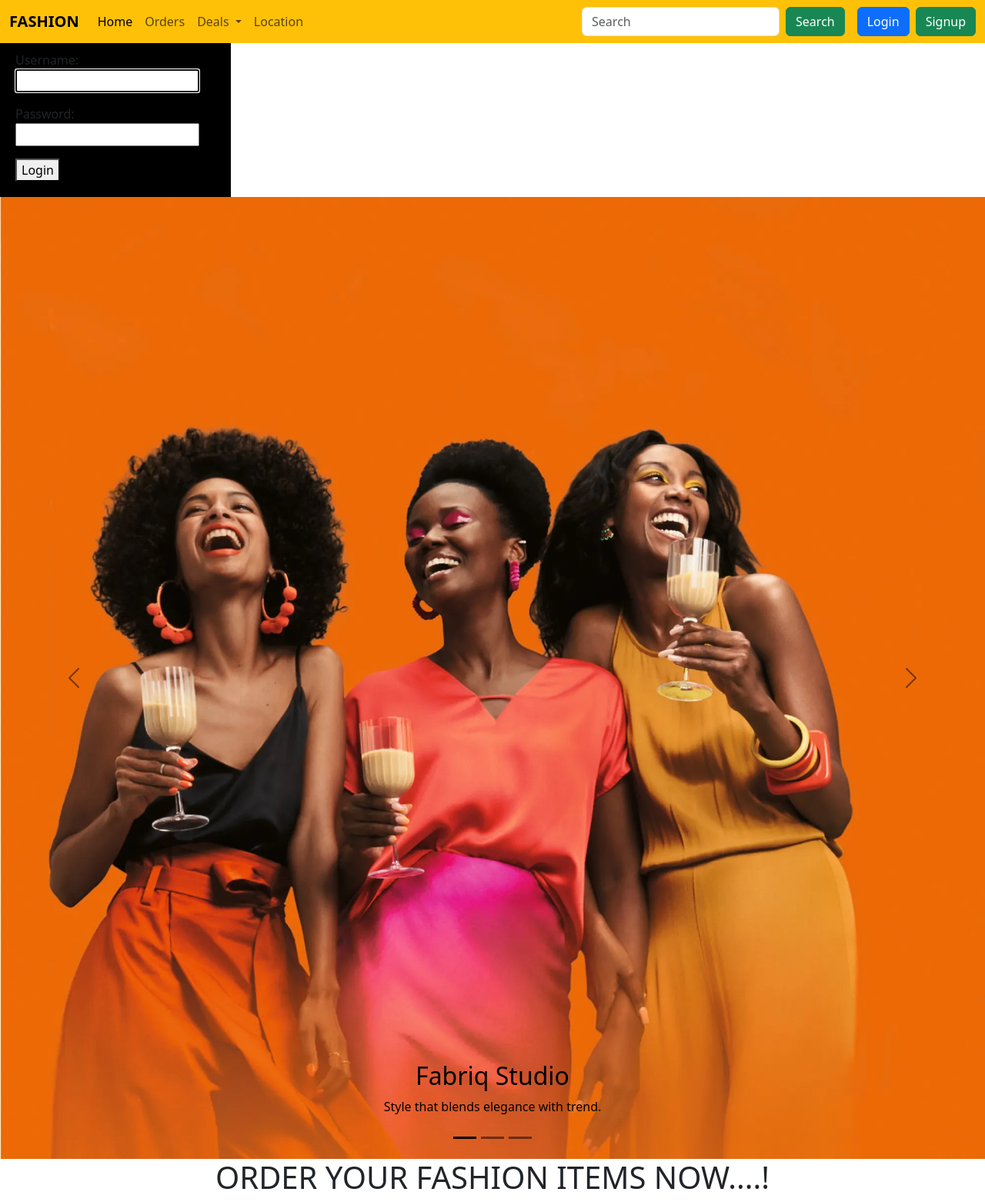
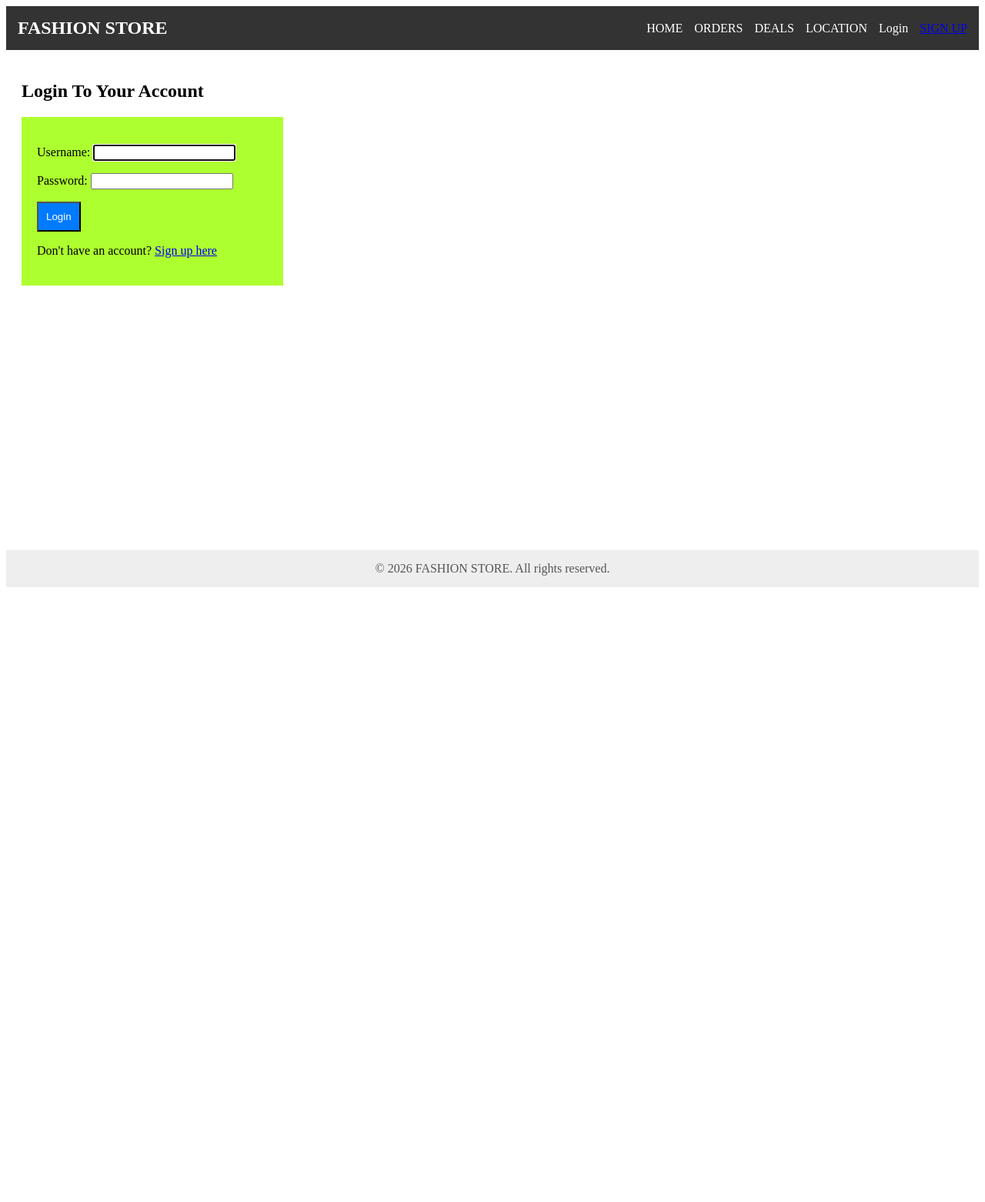
Before and after one commit to s-nj-na/fashionweb, a Django app: page /login/ in a window 1280 px wide. Shown: the whole page at 77% size. After the commit the page ends 763 px from the top, so only its background shows below. Run offline with Django 5.2, Linux system fonts and the light colour scheme; some libraries are stand-ins or nearby versions.

Commit message:
fixed:new

```diff
--- a/myproject/myapp/forms.py
+++ b/myproject/myapp/forms.py
@@ -1,9 +1,7 @@
 from django import forms
-from.models import Fashion
-
+from .models import Fashion
 
 class FashionForm(forms.ModelForm):
-
     class Meta:
         model = Fashion
-        fields = ['title', 'description']
+        fields = ['title', 'description', 'price', 'image']
--- /dev/null
+++ b/myproject/myapp/templates/base.html
@@ -0,0 +1,48 @@
+<!DOCTYPE html>
+<html lang="en">
+<head>
+    <meta charset="UTF-8">
+    <title>FASHION STORE</title>
+</head>
+<body>
+
+    <!-- Dark styled Navigation Bar matching your design structure -->
+    <nav style="background-color: #333; color: white; padding: 15px; display: flex; justify-content: space-between; align-items: center;">
+        <h2 style="margin: 0;">FASHION STORE</h2>
+
+        <div style="display: flex; gap: 15px; align-items: center;">
+            <a href="{% url 'home' %}" style="color: white; text-decoration: none;">HOME</a>
+            <a href="#" style="color: white; text-decoration: none;">ORDERS</a>
+            <a href="#" style="color: white; text-decoration: none;">DEALS</a>
+            <a href="#" style="color: white; text-decoration: none;">LOCATION</a>
+
+            {% if user.is_authenticated %}
+                <span style="margin-left: 10px;">Welcome, {{ user.username }}!</span>
+                <form action="{% url 'logout' %}" method="POST" style="display: inline; margin: 0;">
+                    {% csrf_token %}
+                    <button type="submit" style="background: #e74c3c; color: white; border: none; padding: 5px 10px; cursor: pointer; border-radius: 4px;">Logout</button>
+                </form>
+            {% else %}
+                <a href="{% url 'login' %}" style="color: white; text-decoration: none;">Login</a>
+                <!-- Orange accent highlight for the Sign Up button to stand out -->
+                <a class="btn btn-light btn-sm text-dark px-3 fw-bold" href="{% url 'signup' %}">
+    SIGN UP
+</a>
+            {% endif %}
+        </div>
+    </nav>
+
+    <!-- Main Dynamic Content Block where index, signup, and login templates inject their files -->
+    <main style="padding: 20px; min-height: 70vh;">
+        {% block content %}
+
+        {% endblock %}
+    </main>
+
+    <!-- Footer for FASHION STORE -->
+    <footer style="background-color: #eee; padding: 15px; margin-top: 50px; text-align: center;">
+        <p style="margin: 0; color: #555;">&copy; 2026 FASHION STORE. All rights reserved.</p>
+    </footer>
+
+</body>
+</html>
--- a/myproject/myapp/templates/index.html
+++ b/myproject/myapp/templates/index.html
@@ -4,84 +4,70 @@
 {% load static %}
     <meta charset="UTF-8">
     <meta name="viewport" content="width=device-width, initial-scale=1.0">
-    <link rel="stylesheet" href="{% static 'css/bootstrap.css'%}">
-    <link rel="stylesheet" href="{% static 'css/style.css'%}">
-    <title>FASHION STORE</title>
+    <link rel="stylesheet" href="{% static 'css/bootstrap.css' %}">
+    <link  rel="stylesheet" href="{% static 'css/style.css' %}">
+    <title>TASTY CAFE..</title>
 </head>
 <body>
-
-   <!..nav bar...>
-
-   <nav class="navbar navbar-expand-lg navbar-light bg-warning fixed-top">
+  <!--NAV_BAR-->
+<nav class="navbar navbar-expand-lg bg-warning fixed-top">
   <div class="container-fluid">
-    <a class="navbar-brand text-black fw-bold" href="#">FASHION</a>
+    <a class="navbar-brand text-white fw-bold" href="#">FASHION STORE</a>
     <button class="navbar-toggler" type="button" data-bs-toggle="collapse" data-bs-target="#navbarSupportedContent" aria-controls="navbarSupportedContent" aria-expanded="false" aria-label="Toggle navigation">
       <span class="navbar-toggler-icon"></span>
     </button>
     <div class="collapse navbar-collapse" id="navbarSupportedContent">
       <ul class="navbar-nav me-auto mb-2 mb-lg-0">
         <li class="nav-item">
-          <a class="nav-link active" aria-current="page" href="#carouselExampleDark">Home</a>
+          <a class="nav-link active text-white" aria-current="page" href="#carouselExampleCaptions">HOME</a>
         </li>
         <li class="nav-item">
-          <a class="nav-link" href="#order">Orders</a>
+          <a class="nav-link text-white" href="#order">ORDERS</a>
         </li>
         <li class="nav-item dropdown">
-          <a class="nav-link dropdown-toggle" href="#" role="button" data-bs-toggle="dropdown" aria-expanded="false">
-            Deals
+          <a class="nav-link dropdown-toggle text-white" href="#" role="button" data-bs-toggle="dropdown" aria-expanded="false">
+            DEALS
           </a>
           <ul class="dropdown-menu">
-            <li><a class="dropdown-item" href="#">Action</a></li>
+            <li><a class="dropdown-item text-white" href="#">Action</a></li>
             <li><a class="dropdown-item" href="#">Another action</a></li>
             <li><hr class="dropdown-divider"></li>
             <li><a class="dropdown-item" href="#">Something else here</a></li>
           </ul>
         </li>
+        <!--authentication-->
+        <ul class="navbar-nav ms-auto mb-2 mb-lg-0 me-3">
+        {% if user.is_authenticated %}
+          <li class="nav-item d-flex align-items-center">
+            <span class="nav-link text-white fw-semibold me-2">Welcome, {{ user.username }}!</span>
+          </li>
           <li class="nav-item">
-          <a class="nav-link " href="#footer" aria-disabled="true">Location</a>
+            <form action="{% url 'logout' %}" method="POST" class="d-inline">
+              {% csrf_token %}
+              <button type="submit" class="btn btn-outline-light btn-sm px-3" style="border-radius: 20px;">LOGOUT</button>
+            </form>
+          </li>
+        {% else %}
+          <li class="nav-item">
+            <a class="nav-link text-white me-2" href="{% url 'login' %}">LOGIN</a>
+          </li>
+          <li class="nav-item">
+            <a class="btn btn-light btn-sm text-dark px-3 fw-bold" href="{% url 'signup' %}" style="border-radius: 20px;">SIGN UP</a>
+          </li>
+        {% endif %}
+      </ul>
+        <li class="nav-item">
+          <a class="nav-link text-white" href="#footer" aria-disabled="true">LOCATION</a>
         </li>
       </ul>
-
-     <form class="d-flex me-3" role="search">
+      <form class="d-flex" role="search">
         <input class="form-control me-2" type="search" placeholder="Search" aria-label="Search"/>
         <button class="btn btn-success" type="submit">Search</button>
       </form>
-
-<div class="d-flex align-items-center">
-
-{% if user.is_authenticated %}
-
-    <span class="me-3">
-        Welcome, {{ user.username }}!
-    </span>
-
-    <form action="{% url 'logout' %}" method="POST" style="display:inline;">
-        {% csrf_token %}
-        <button class="btn btn-danger" type="submit">
-            Logout
-        </button>
-    </form>
-
-{% else %}
-
-    <a href="{% url 'login' %}" class="btn btn-primary me-2">
-        Login
-    </a>
-
-    <a href="{% url 'signup' %}" class="btn btn-success">
-        Signup
-    </a>
-
-{% endif %}
-
     </div>
   </div>
-  </div>
-
 </nav>
 
-{% block content %}
-{% endblock %}
 
 <!-- carousel... -->
 
@@ -126,13 +112,18 @@
 
 
 
-<!-- orders... -->
+<!-- Order Section -->
 
-
-
+{% if user.is_authenticated %}
 
 <div class="container" id="order">
-    <h1 class="text-center">ORDER YOUR FASHION ITEMS NOW....!</h1>
+    <h1 class="text-center">ORDER YOUR PRODUCTS NOW....!</h1>
+
+    <div class="mb-3">
+        <a href="{% url 'add_product' %}" class="btn btn-success btn-sm">
+            + Add Product
+        </a>
+    </div>
 
     <div class="row">
 
@@ -141,36 +132,36 @@
         <div class="col-md-4 my-3">
             <div class="card text-center border-2 border-warning h-100">
 
-                <!-- item Image -->
                 <img src="{{ item.image.url }}"
                      class="card-img-top"
                      alt="{{ item.title }}"
-                     style="height: 400px; object-fit: cover;">
+                     style="height:220px; object-fit:cover;">
 
-                <div class="card-body d-flex flex-column">
+                <div class="card-body">
+                    <h5>{{ item.title }}</h5>
 
-                    <!-- item Title -->
-                    <h5 class="card-title">
-                        {{ item.title }}
-                    </h5>
+                    <p>{{ item.description }}</p>
 
-                    <!-- item Description -->
-                    <p class="card-text">
-                        {{ item.description }}
-                    </p>
-
-                    <!-- Price + Button -->
-                    <div class="mt-auto">
                     <h5 class="text-danger">
                         Rs: {{ item.price }}
                     </h5>
+                    <a href="#"
+                      class="btn btn-primary btn-sm"
+                      onclick="alert('Thank you, {{ user.username }}! Your {{ item.title }} order has been placed successfully. 😊\n\nWe will deliver it soon.')">
+                        Order Now
+                    </a>
 
-                        <a href="#" class="btn btn-primary">
-                            Order Now
+                    <a href="{% url 'edit_product' item.id %}"
+                       class="btn btn-warning btn-sm">
+                        Edit
+                    </a>
+
+                    <a href="{% url 'delete_product' item.id %}"
+                       class="btn btn-danger btn-sm">
+                        Delete
                     </a>
                 </div>
 
-                </div>
             </div>
         </div>
 
@@ -179,13 +170,40 @@
     </div>
 </div>
 
+{% else %}
 
+<div class="container mt-5">
+    <h3 class="text-center text-danger">
+        Please Login or Sign Up to View our Products and Place Orders.
+    </h3>
+</div>
 
+{% endif %}
+ <!--footer-->
 
-    <!...Bootstarp js files...>
+<div class="container-fluid  bg-warning" id="footer">
+  <div class="row">
+    <h1 class="text-center">LOCATION</h1>
+    <div class="col-6">
+      <h1 class="text-white">FASHION STORE</h1>
+      <h4>Kochi</h4>
+      <h4>Kerala</h4>
+      <p>Tel: 04864 022335</p>
+      <p>Email: fashionstore@email.com</p>
+      <p>Website: www.fashionstore.com</p>
+    </div>
+    <div class="col-md-6 text-end">
+      <iframe src="https://www.google.com/maps/embed?pb=!1m18!1m12!1m3!1d251479.4974783002!2d76.13730669065167!3d9.986500065067563!2m3!1f0!2f0!3f0!3m2!1i1024!2i768!4f13.1!3m3!1m2!1s0x3b080d514abec6bf%3A0xbd582caa5844192!2sKochi%2C%20Kerala!5e0!3m2!1sen!2sin!4v1778521121421!5m2!1sen!2sin" width="300" height="300" style="border: 1px;;" allowfullscreen="" loading="lazy" referrerpolicy="no-referrer-when-downgrade"></iframe>
+    </div>
+  </div>
+</div>
+
+<!--boostrap js-->
   <script src="https://cdn.jsdelivr.net/npm/@popperjs/core@2.11.8/dist/umd/popper.min.js" integrity="sha384-I7E8VVD/ismYTF4hNIPjVp/Zjvgyol6VFvRkX/vR+Vc4jQkC+hVqc2pM8ODewa9r" crossorigin="anonymous"></script>
 
-    <script src="{% static 'js/bootstrap.bundle.min.js' %}"></script>
+  <script src="{% static 'js/bootstrap.js' %}"></script>
 
 </body>
 </html>
+</div>
+</div>
--- a/myproject/myapp/templates/login.html
+++ b/myproject/myapp/templates/login.html
@@ -1,13 +1,22 @@
-{% extends "index.html" %}
+{% extends 'base.html' %}
 
-   { {% block content %}
-        <h2>Login</h2>
-        <div style ="background-color: black; padding: 20px; width: 300px; ">
-            <form method="post">
-                {% csrf_token %}
-                {{ form.as_p }}
-                <button type="submit">Login</button>
-            </form>
-        </div>
+{% block content %}
 
-    {% endblock %}}
+<h2>Login To Your Account</h2>
+
+<div style="background-color: greenyellow; padding: 20px; width: 300px;">
+    <form method="POST">
+        {% csrf_token %}
+        {{ form.as_p }}
+        <button type="submit" style="padding: 10px; background-color: #007bff; color: white;">
+            Login
+        </button>
+    </form>
+
+    <p>
+        Don't have an account?
+        <a href="{% url 'signup' %}">Sign up here</a>
+    </p>
+</div>
+
+{% endblock %}
--- a/myproject/myapp/urls.py
+++ b/myproject/myapp/urls.py
@@ -1,17 +1,14 @@
 from django.urls import path
 from . import views
-from .views import TaskListView,TaskDetailView
-from django.contrib.auth import views as auth_views
 
 urlpatterns = [
-    path("", TaskListView.as_view(), name="hello"),
-    path('hello/', TaskListView.as_view(), name='base'),
+    path('', views.home, name='home'),
 
-
-    path('task/<int:pk>/', TaskDetailView.as_view(), name='task_detail'),
-    #login and logout urls
-    path('login/', auth_views.LoginView.as_view(template_name='login.html'), name='login'),
-    path('logout/', auth_views.LogoutView.as_view(), name='logout'),
-    #signup url
+    path('order/', views.order, name='order'),
     path('signup/', views.signup, name='signup'),
+    path('login/', views.login_view, name='login'),
+    path('logout/', views.logout, name='logout'),
+    path('add_product/', views.add_product, name='add_product'),
+    path('edit/<int:id>/', views.edit_product, name='edit_product'),
+    path('delete/<int:id>/', views.delete_product, name='delete_product'),
 ]
--- a/myproject/myapp/views.py
+++ b/myproject/myapp/views.py
@@ -1,42 +1,16 @@
-from django.shortcuts import render , redirect
-from django.contrib.auth.forms import UserCreationForm
-from django.contrib.auth import login, authenticate
-from django.http import HttpResponse
-from django.contrib.auth.decorators import login_required
+from django.shortcuts import render, redirect
+from django.contrib.auth import login as auth_login, logout as auth_logout
+from django.contrib.auth.forms import UserCreationForm, AuthenticationForm
 from .models import Fashion
-from .forms import FashionForm
 
-from django.views.generic import ListView,DetailView
-from django.contrib.auth.mixins import LoginRequiredMixin
-# Create your views here.
-class TaskListView(LoginRequiredMixin,ListView):
-    model=Fashion
-    template_name='hello'
-    context_object_name='fashions_list'
-
-    def get_context_data(self, **kwargs):
-         context = super().get_context_data(**kwargs)
-         context['task_form']=FashionForm()
-         return context
-
-    def post(self,request,*args,**kwargs):
-      form=FashionForm(request.POST)
-      if form.is_valid():
-            form.save()
-            return redirect('hello')
-
-      return self.get(request,*args,**kwargs)
-
-class TaskDetailView(LoginRequiredMixin,DetailView):
-    model=Fashion
-    template_name='fashion_details.html'
-    context_object_name='fashion'
+def order(request):
+    fashion_items = Fashion.objects.all()
+    return render(request, 'order.html', {'fashion_items': fashion_items})
 
 
-
-
-
-
+def home(request):
+    fashion_items = Fashion.objects.all()
+    return render(request, 'index.html', {'fashion_items': fashion_items})
 
 
 def signup(request):
@@ -44,10 +18,61 @@ def signup(request):
         form = UserCreationForm(request.POST)
         if form.is_valid():
             user = form.save()
-            login(request, user)
-            return redirect('hello')
+            auth_login(request, user)
+            return redirect('home')
     else:
         form = UserCreationForm()
+
     return render(request, 'signup.html', {'form': form})
 
-# Create your views here.
+
+def login_view(request):
+    if request.method == 'POST':
+        form = AuthenticationForm(data=request.POST)
+        if form.is_valid():
+            user = form.get_user()
+            auth_login(request, user)
+            return redirect('home')
+    else:
+        form = AuthenticationForm()
+
+    return render(request, 'login.html', {'form': form})
+
+
+def logout(request):
+    if request.method == 'POST':
+        auth_logout(request)
+
+    return redirect('home')
+
+def add_product(request):
+    if request.method == 'POST':
+        title = request.POST.get('title')
+        description = request.POST.get('description')
+        price = request.POST.get('price')
+        image = request.FILES.get('image')
+
+        fashion = Fashion(title=title, description=description, price=price, image=image)
+        fashion.save()
+
+        return redirect('home')
+    return render(request, 'add_product.html')
+
+def edit_product(request, id):
+    fashion = Fashion.objects.get(id=id)
+    if request.method == 'POST':
+        fashion.title = request.POST.get('title')
+        fashion.description = request.POST.get('description')
+        fashion.price = request.POST.get('price')
+        if request.FILES.get('image'):
+            fashion.image = request.FILES.get('image')
+        fashion.save()
+        return redirect('home')
+    return render(request, 'edit_product.html', {'fashion': fashion})
+
+def delete_product(request, id):
+    fashion = Fashion.objects.get(id=id)
+    if request.method == 'POST':
+        fashion.delete()
+        return redirect('home')
+    return render(request, 'delete_product.html', {'fashion': fashion})
--- a/myproject/myproject/settings.py
+++ b/myproject/myproject/settings.py
@@ -55,7 +55,7 @@ ROOT_URLCONF = 'myproject.urls'
 TEMPLATES = [
     {
         'BACKEND': 'django.template.backends.django.DjangoTemplates',
-        'DIRS': [],
+        'DIRS': [BASE_DIR / 'templates'],
         'APP_DIRS': True,
         'OPTIONS': {
             'context_processors': [
@@ -120,7 +120,7 @@ STATIC_URL = 'static/'
 STATICFILES_DIRS = [
     BASE_DIR / "static",
 ]
-
+STATIC_ROOT=BASE_DIR / 'staticfiles'
 
 MEDIA_URL ='/media/'
 MEDIA_ROOT = BASE_DIR / 'media'
--- a/myproject/myproject/urls.py
+++ b/myproject/myproject/urls.py
@@ -15,14 +15,18 @@ Including another URLconf
     2. Add a URL to urlpatterns:  path('blog/', include('blog.urls'))
 """
 from django.contrib import admin
-from django.urls import path,include
+from django.urls import path, include
 
 from django.conf import settings
 from django.conf.urls.static import static
-
+from django.conf.urls.static import static
 
 urlpatterns = [
     path('admin/', admin.site.urls),
     path('', include('myapp.urls')),
+
+    #add this if using login /logout
+    path('accounts/', include('django.contrib.auth.urls')),
 ]
-urlpatterns += static(settings.MEDIA_URL, document_root=settings.MEDIA_ROOT)
+if settings.DEBUG:
+    urlpatterns += static(settings.MEDIA_URL, document_root=settings.MEDIA_ROOT)
```
Also changed, not shown: myproject/myapp/templates/add_product.html (added, +30 -0 lines), myproject/myapp/templates/delete_product.html (added, +20 -0 lines), myproject/myapp/templates/edit_product.html (added, +21 -0 lines), myproject/myapp/templates/fashion_details.html (deleted, +0 -9 lines), myproject/myapp/templates/order.html (added, +42 -0 lines), myproject/myapp/templates/signup.html (+16 -6 lines), myproject/db.sqlite3, myproject/media/fashion_items/trad1_0I8OuIU.jpg (added). Lines whose indentation alone changed are shown as unchanged.
